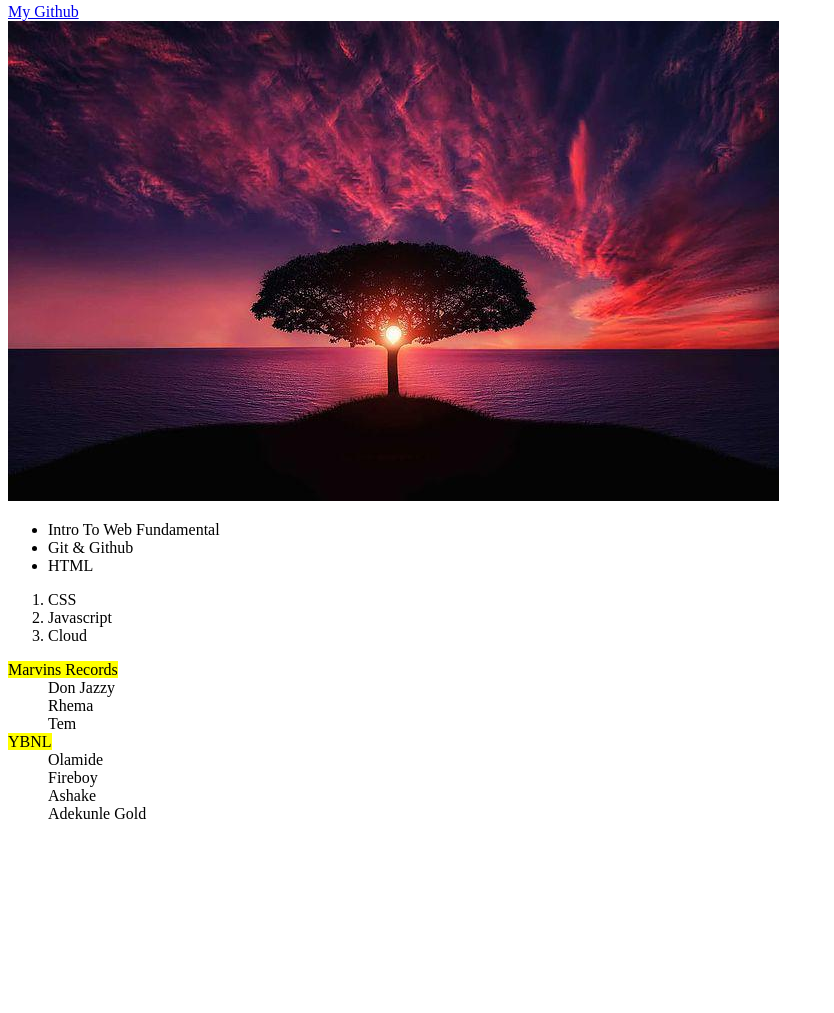
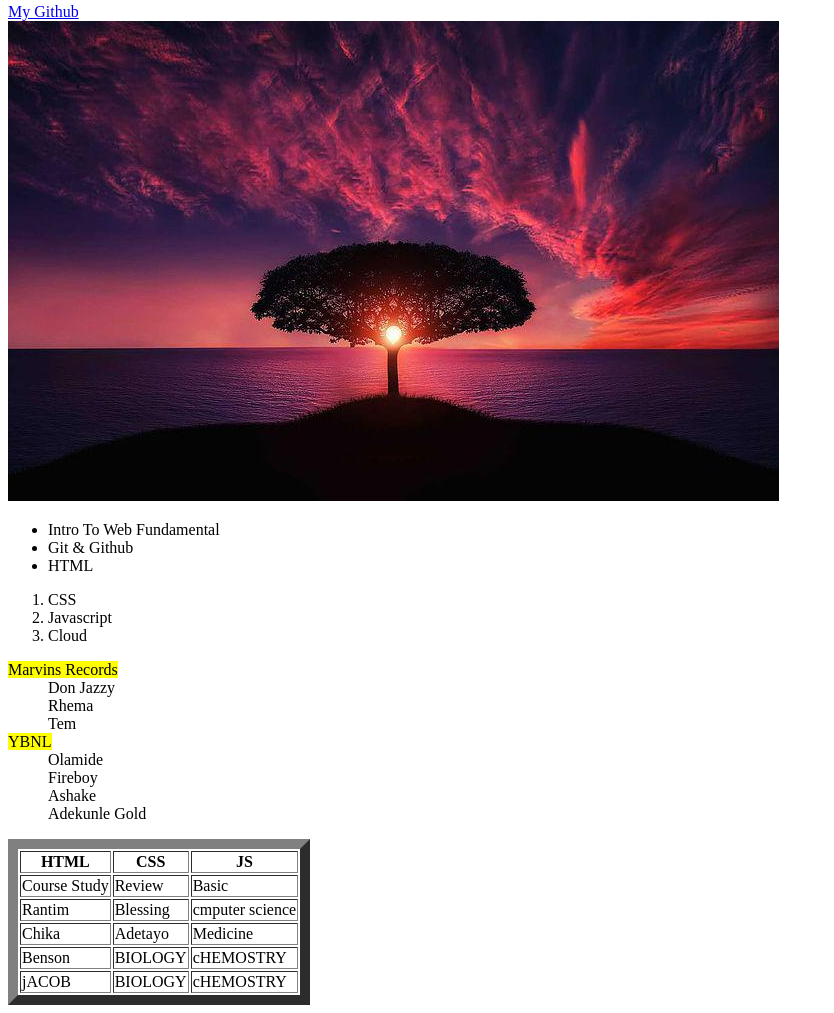
Before and after one commit to Rantimi123/success, a plain HTML site: page index.html in a window 1280 px wide. Shown: the part 111-1124 px from the top of the page, without its empty margins (0-834 px from the left). Before the commit the page ends 950 px from the top, so only its background shows below. Drawn offline with Linux system fonts and the light colour scheme.

Commit message:
My Success Page

```diff
--- a/index.html
+++ b/index.html
@@ -35,7 +35,39 @@
         <dd>Fireboy</dd>
         <dd>Ashake</dd>
         <dd>Adekunle Gold</dd>
+    </dl>
 
-    </dl>
+    <table BORDER="10">
+        <tr>
+        <th>HTML</th>
+        <th>CSS</th>
+        <th>JS</th>
+    </tr>
+    <tr>
+        <td>Course Study</td>
+        <td>Review</td>
+        <td>Basic</td>
+    </tr>
+    <tr>
+        <td>Rantim</td>
+        <td>Blessing</td>
+        <td>cmputer science</td>
+    </tr>
+    <tr>
+        <td>Chika</td>
+        <td>Adetayo</td>
+        <td>Medicine</td>
+    </tr>
+    <tr>
+        <td>Benson</td>
+        <td>BIOLOGY</td>
+        <TD>cHEMOSTRY</TD>
+    </tr>
+    <tr>
+        <td>jACOB</td>
+        <td>BIOLOGY</td>
+        <TD>cHEMOSTRY</TD>
+    </tr>
+    </table>
 </body>
 </html>
```
